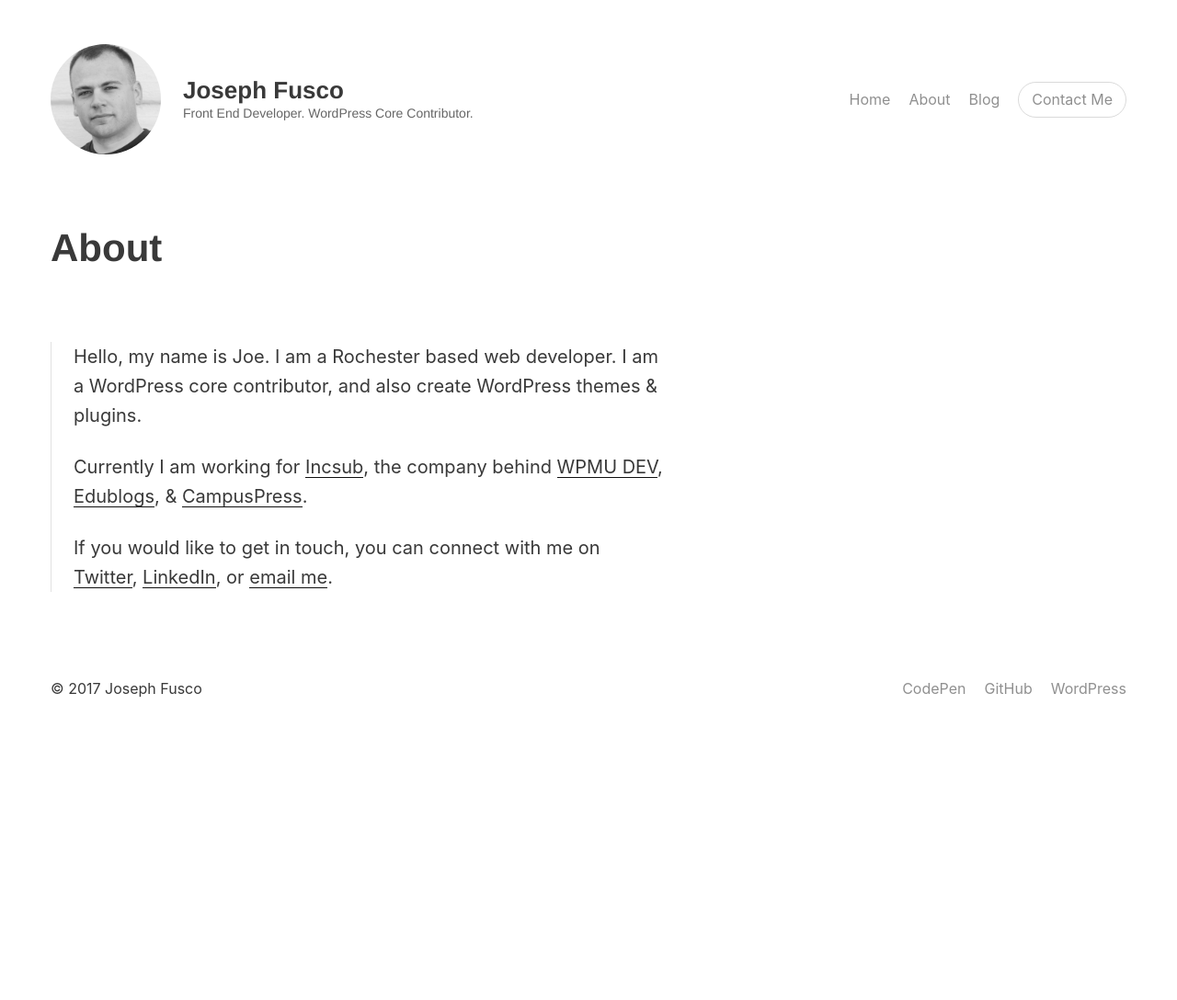
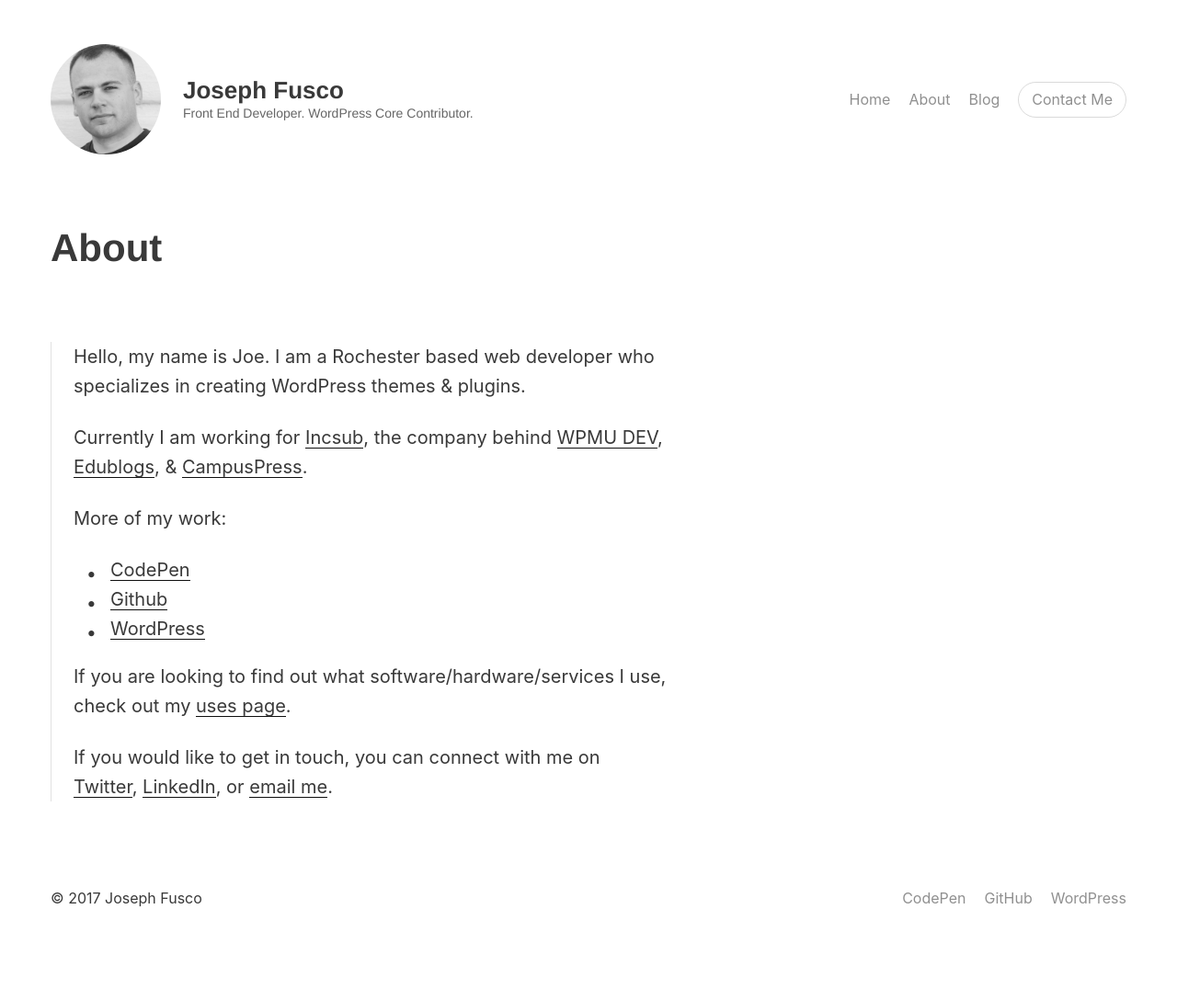
Before and after one commit to josephfusco/josephfusco.github.io, a Jekyll site: the page built from about.md, in a window 1280 px wide. Shown: the whole page at 92% size. Built offline with Jekyll 4.4.1, drawn with Linux system fonts in a browser that asks for light colours; before the commit the page ends 900 px from its top, so only the background shows below that.

Commit message:
update about

```diff
--- a/about.md
+++ b/about.md
@@ -3,8 +3,15 @@ layout: page
 title: About
 ---
 
-Hello, my name is Joe. I am a Rochester based web developer. I am a WordPress core contributor, and also create WordPress themes &amp; plugins.
+Hello, my name is Joe. I am a Rochester based web developer who specializes in creating WordPress themes &amp; plugins.
 
 Currently I am working for [Incsub](https://incsub.com){:target="_blank"}, the company behind [WPMU DEV](https://wpmudev.org){:target="_blank"}, [Edublogs](https://edublogs.org){:target="_blank"}, &amp; [CampusPress](https://campuspress.com){:target="_blank"}.
 
+More of my work:
++ [CodePen](https://codepen.io/fusco)
++ [Github](https://github.com/josephfusco)
++ [WordPress](https://profiles.wordpress.org/joefusco)
+
+If you are looking to find out what software/hardware/services I use, check out my [uses page](/uses).
+
 If you would like to get in touch, you can connect with me on [Twitter](https://twitter.com/heyfusco){:target="_blank"}, [LinkedIn](https://www.linkedin.com/in/josephfusco3){:target="_blank"}, or [email me](mailto:hello@josephfus.co).
```
